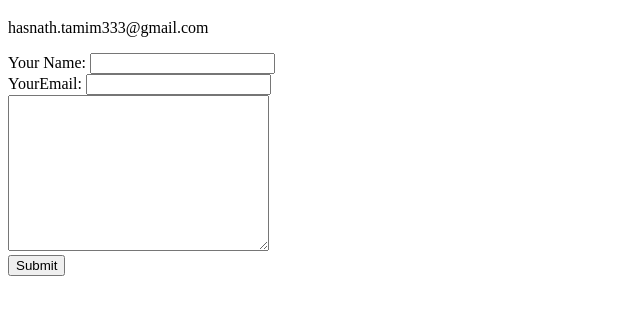
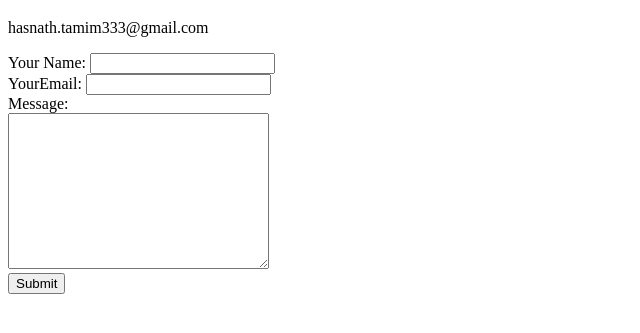
Before and after one commit to HasnathAhmedTamim/testcv, a plain HTML site: page contactme.html in a window 1280 px wide. Shown: the part 61-394 px from the top of the page, without its empty margins (0-640 px from the left). Drawn offline with Linux system fonts and the light colour scheme.

Commit message:
Update contactme.html

```diff
--- a/contactme.html
+++ b/contactme.html
@@ -14,6 +14,7 @@
       <br>
       <label for="">YourEmail:</label>
       <input type="email" name="YourEmail" ><br>
+        <label for="">Message:</label><br>
       <textarea name="YourMessage" rows="10" cols="30"></textarea><br>
       <input type="submit" name="">
     </form>
```
